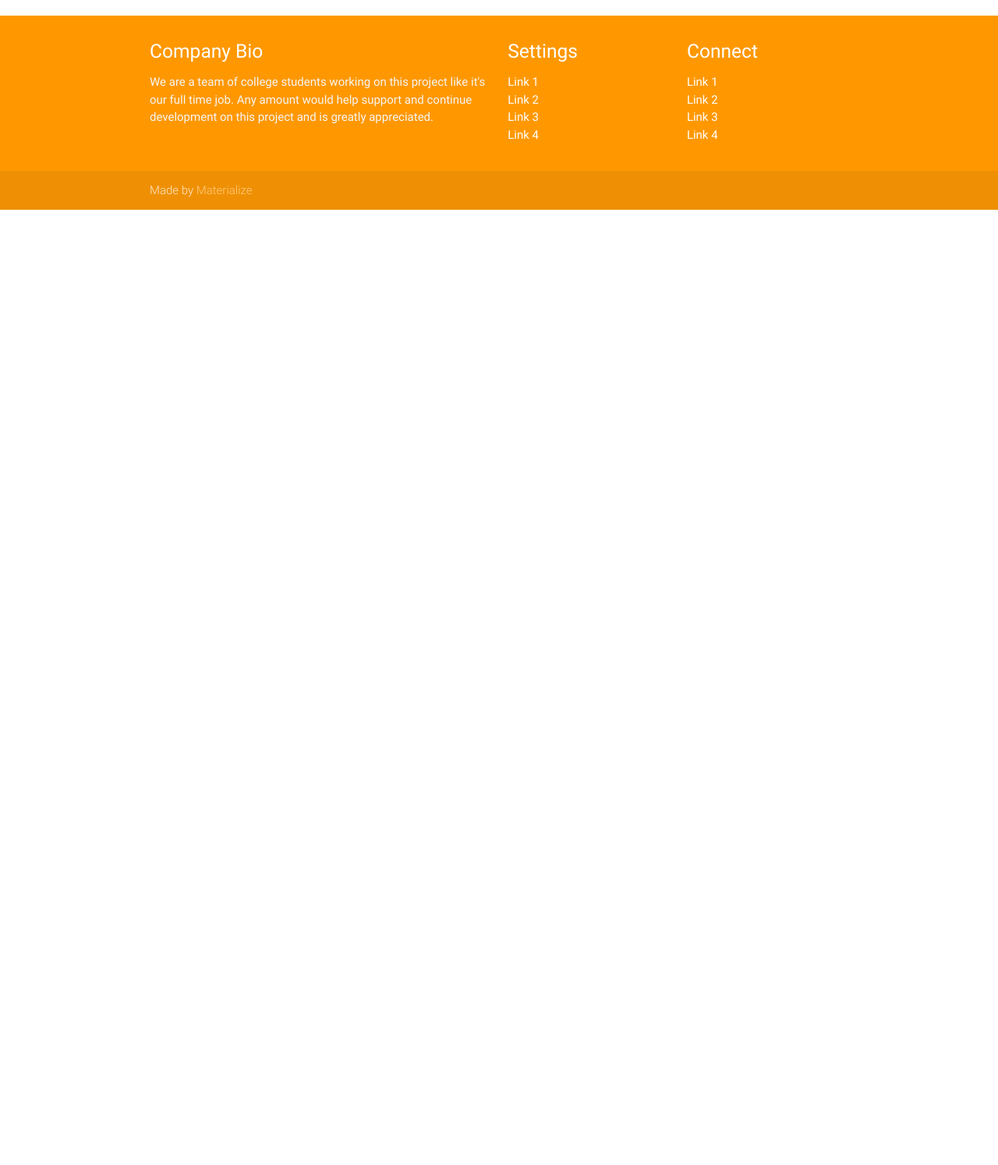
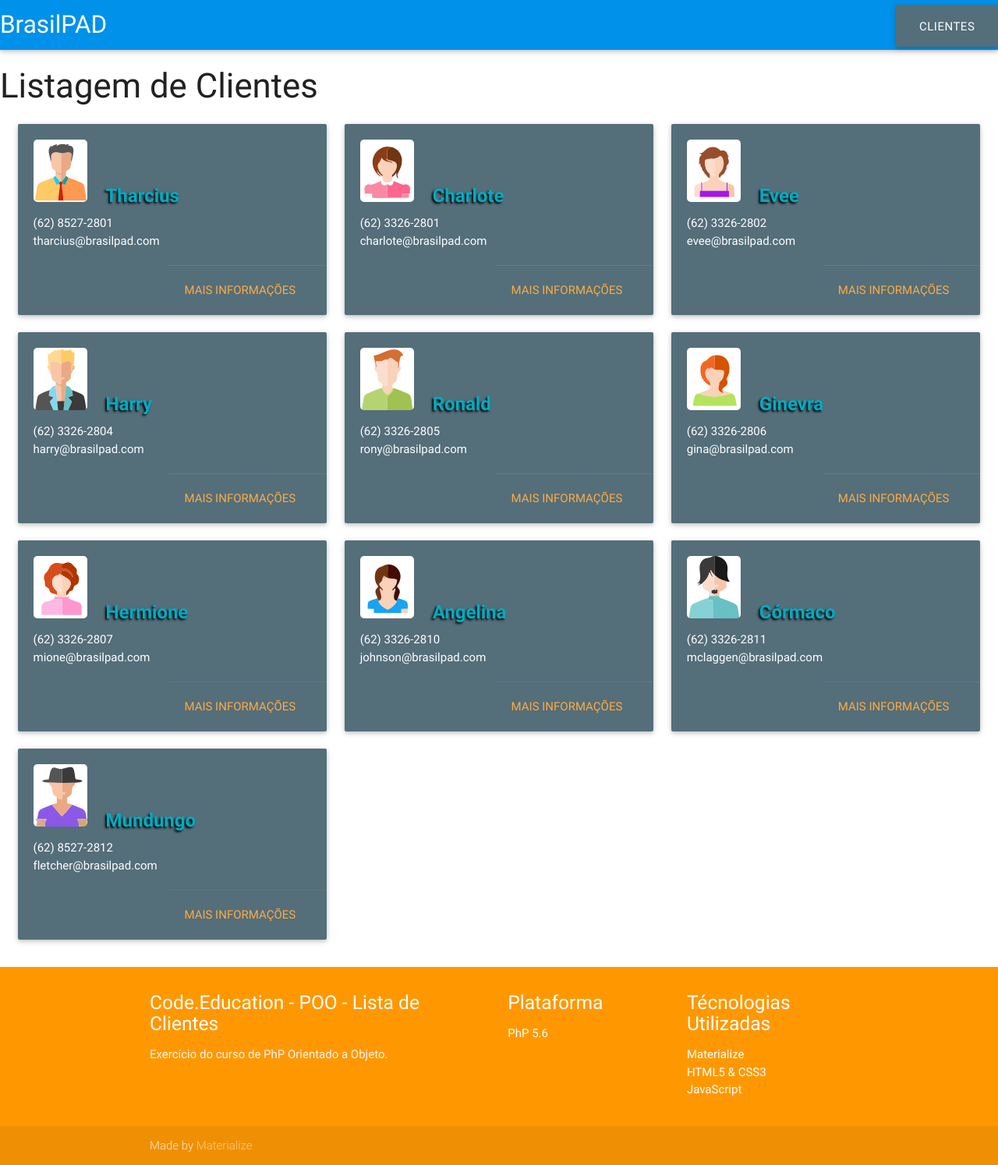
Before and after one commit to tharcius/clientes, a PHP site: page / in a window 1280 px wide. Shown: the whole page at 78% size. Before the commit the page ends 269 px from the top, so only its background shows below. Run offline with PHP 8.4, Linux system fonts and the light colour scheme; some libraries are stand-ins or nearby versions.

Commit message:
Fotos dos clientes adicionadas

```diff
--- a/Cliente.php
+++ b/Cliente.php
@@ -7,11 +7,31 @@
  */
 
 class Cliente {
-    public $nome;
-    public $telefone;
-    public $email;
-    public $dadosPessoais;
-    public $endereco;
+    private $nome;
+    private $telefone;
+    private $email;
+    private $dadosPessoais;
+    private $endereco;
+
+    public function getNome(){
+        return $this->nome;
+    }
+
+    public function getTelefone(){
+        return $this->telefone;
+    }
+
+    public function getEmail(){
+        return $this->email;
+    }
+
+    public function getDadosPessoais(){
+        return $this->dadosPessoais;
+    }
+
+    public function getEndereco(){
+        return $this->endereco;
+    }
 
     public function __construct($dados){
         /**
--- a/css/style.css
+++ b/css/style.css
@@ -12,3 +12,54 @@
 .icon-block .material-icons {
     font-size: inherit;
 }
+
+.foto-user00, .foto-user01, .foto-user02, .foto-user03, .foto-user04, .foto-user05, .foto-user06, .foto-user07, .foto-user08, .foto-user09 {
+    border-radius: 5px;
+    display: inline-block;
+    height: 80px;
+    left: 10px;
+    margin-right: 1em;
+    position: static;
+    top: 10px;
+    width: 69px;
+}
+
+.foto-user00{
+    background: rgba(0, 0, 0, 0) url("/img/faces.png") repeat scroll -69px -322px;
+}
+
+.foto-user01{
+    background: rgba(0, 0, 0, 0) url("/img/faces.png") repeat scroll 0 -10px;
+}
+
+.foto-user02{
+    background: rgba(0, 0, 0, 0) url("/img/faces.png") repeat scroll -138px -218px;
+}
+
+.foto-user03{
+    background: rgba(0, 0, 0, 0) url("/img/faces.png") repeat scroll -69px -218px;
+}
+
+.foto-user04{
+    background: rgba(0, 0, 0, 0) url("/img/faces.png") repeat scroll -69px -10px;
+}
+
+.foto-user05{
+    background: rgba(0, 0, 0, 0) url("/img/faces.png") repeat scroll -276px -114px;
+}
+
+.foto-user06{
+    background: rgba(0, 0, 0, 0) url("/img/faces.png") repeat scroll -276px -322px;
+}
+
+.foto-user07{
+    background: rgba(0, 0, 0, 0) url("/img/faces.png") repeat scroll -138px -322px;
+}
+
+.foto-user08{
+    background: rgba(0, 0, 0, 0) url("/img/faces.png") repeat scroll -69px -114px;
+}
+
+.foto-user09{
+    background: rgba(0, 0, 0, 0) url("/img/faces.png") repeat scroll -345px -322px;
+}
--- a/footer.php
+++ b/footer.php
@@ -3,27 +3,22 @@
     <div class="container">
         <div class="row">
             <div class="col l6 s12">
-                <h5 class="white-text">Company Bio</h5>
-                <p class="grey-text text-lighten-4">We are a team of college students working on this project like it's our full time job. Any amount would help support and continue development on this project and is greatly appreciated.</p>
-
+                <h5 class="white-text">Code.Education - POO - Lista de Clientes</h5>
+                <p class="grey-text text-lighten-4">Exercício do curso de PhP Orientado a Objeto.</p>
 
             </div>
             <div class="col l3 s12">
-                <h5 class="white-text">Settings</h5>
+                <h5 class="white-text">Plataforma</h5>
                 <ul>
-                    <li><a class="white-text" href="#!">Link 1</a></li>
-                    <li><a class="white-text" href="#!">Link 2</a></li>
-                    <li><a class="white-text" href="#!">Link 3</a></li>
-                    <li><a class="white-text" href="#!">Link 4</a></li>
+                    <li><a class="white-text" href="http://php.net/" target="_blank">PhP 5.6</a></li>
                 </ul>
             </div>
             <div class="col l3 s12">
-                <h5 class="white-text">Connect</h5>
+                <h5 class="white-text">Técnologias Utilizadas</h5>
                 <ul>
-                    <li><a class="white-text" href="#!">Link 1</a></li>
-                    <li><a class="white-text" href="#!">Link 2</a></li>
-                    <li><a class="white-text" href="#!">Link 3</a></li>
-                    <li><a class="white-text" href="#!">Link 4</a></li>
+                    <li><a class="white-text" href="http://materializecss.com" target="_blank">Materialize</a></li>
+                    <li><a class="white-text" href="http://www.w3.org/standards/webdesign/htmlcss" target="_blank">HTML5 & CSS3</a></li>
+                    <li><a class="white-text" href="http://www.w3.org/standards/webdesign/script" target="_blank">JavaScript</a></li>
                 </ul>
             </div>
         </div>
--- a/index.php
+++ b/index.php
@@ -4,5 +4,45 @@ include_once 'dados.php';
 include_once 'head.php';
 ?>
 
+    <nav>
+        <div class="nav-wrapper light-blue accent-4">
+            <a href="#" class="brand-logo">BrasilPAD</a>
+            <a href="#" data-activates="mobile-demo" class="button-collapse"><i class="material-icons">menu</i></a>
+            <ul id="nav-mobile" class="right hide-on-med-and-down">
+                <li><a href="index.php" class="waves-effect waves-light btn-large blue-grey darken-1">Clientes</a></li>
+            </ul>
+            <ul class="side-nav" id="mobile-demo">
+                <li><a href="index.php">Clientes</a></li>
+            </ul>
+        </div>
+    </nav>
+    <p></p>
+
+    <h3>Listagem de Clientes</h3>
+
+    <div class="row">
+        <div class="col s12 m16 l12">
+
+<?php
+foreach ($clientes as $key=>$cliente){
+?>
+            <div class="col s12 m4 l4">
+                <div class="card blue-grey darken-1">
+                    <div class="card-content white-text">
+                        <span class="card-title" ><i class="foto-user0<?php echo $key; ?>"></i><a href="#" class="cyan-text text-darken-1" style="text-shadow: -2px 2px 3px #000; font-weight: bold"><?php echo $cliente->getNome(); ?></a></span>
+                        <p><?php echo $cliente->getTelefone(); ?></p>
+                        <p><?php echo $cliente->getEmail(); ?></p>
+                    </div>
+                    <div class="card-action right">
+                        <a href="#">Mais informações</a>
+                    </div>
+                </div>
+            </div>
+<?
+}
+?>
+        </div>
+    </div>
+
 
 <?php include_once 'footer.php'; ?>
```
Also changed, not shown: dados.php (line endings or trailing spaces), img/faces.jpg (added), img/faces.png (added).
